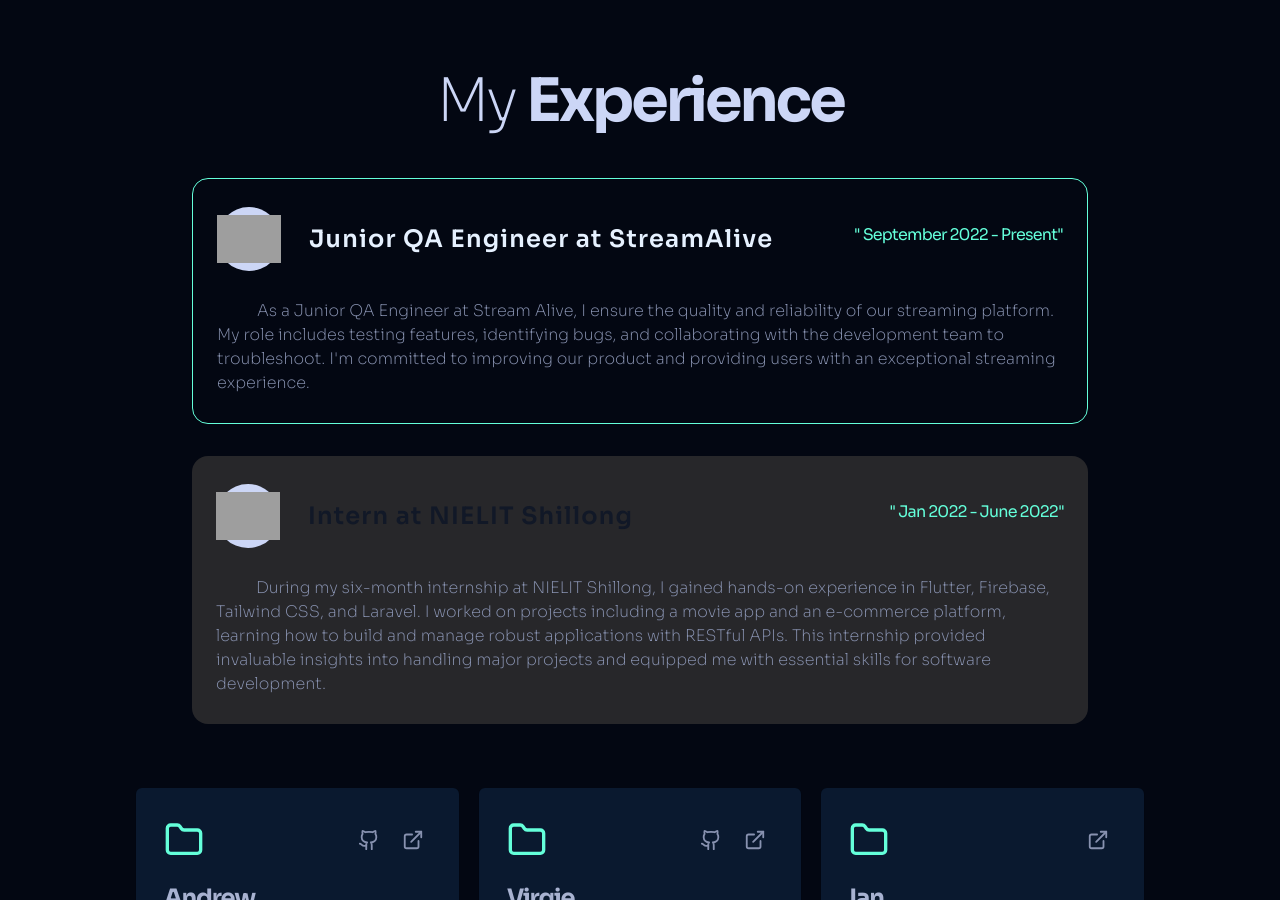
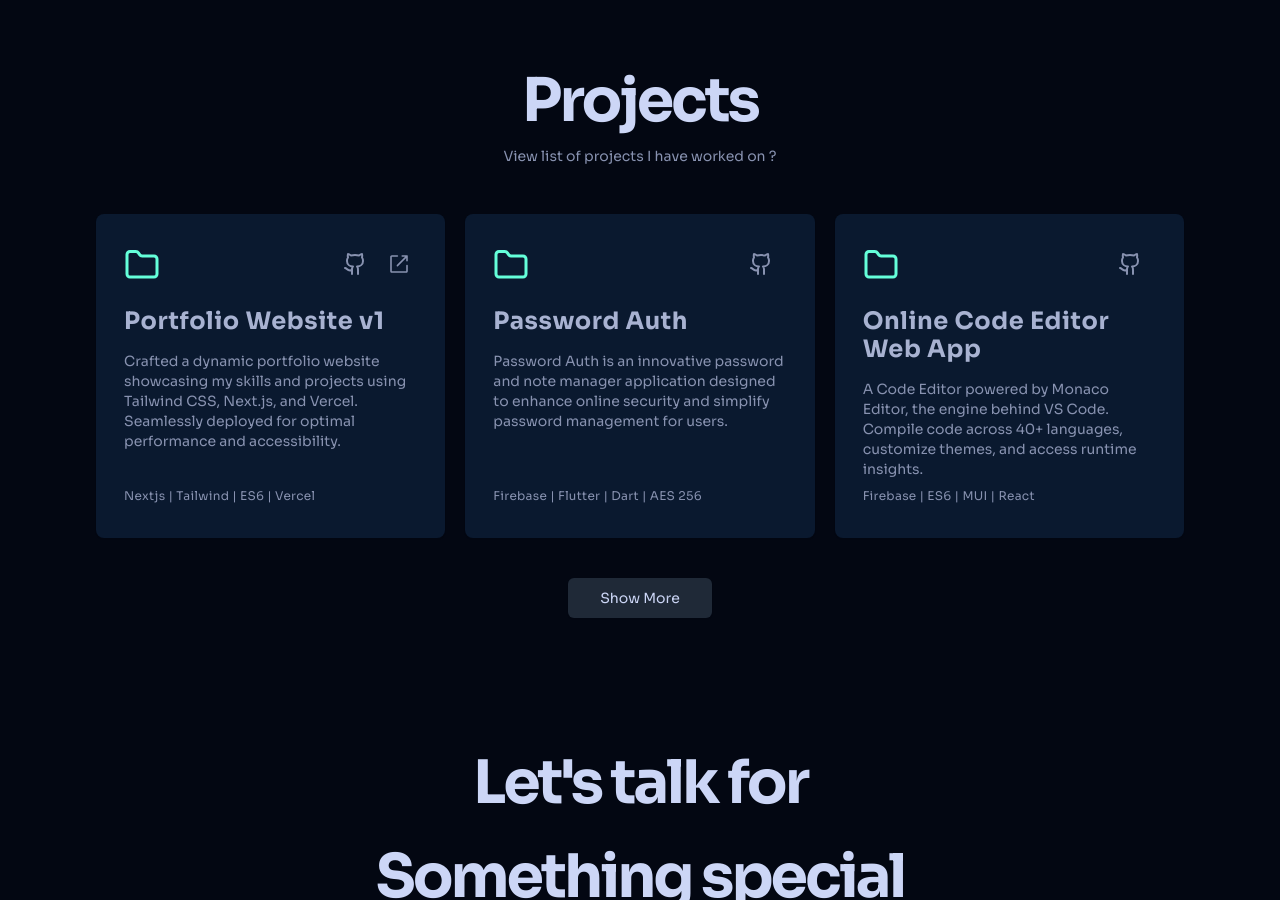
Before and after one commit to JyrwaJR/v1, a Next.js app: page / in a window 1280 px wide. Shown: the part 1900-2800 px from the top of the page. Built offline with nearby package versions, Linux system fonts and the light colour scheme; grey boxes are pictures that could not be loaded.

Commit message:
add project page

```diff
--- a/src/app/page.tsx
+++ b/src/app/page.tsx
@@ -3,6 +3,7 @@
 import Contact from "@src/components/contact/contact";
 import Experience from "@src/components/experience/experience";
 import Footer from "@src/components/footer/footer";
+import GridGuide from "@src/components/grid";
 import Hero from "@src/components/hero/hero";
 import Nav from "@src/components/nav/nav";
 import Projects from "@src/components/projects/projects";
@@ -19,11 +20,11 @@
   return (
     <ScrollArea>
       <Nav isLoaded={isMounted} />
-      <div className="md:container">
+      <div className="sm:container">
         <Hero />
         <Skills />
         <About />
-        <Experience />
+        {/* <Experience /> */}
         <Projects />
         <Contact />
       </div>
--- a/src/components/grid.tsx
+++ b/src/components/grid.tsx
@@ -3,21 +3,21 @@
 const GridGuide = () => {
   return (
     <React.Fragment>
-      <div className="fixed zIndex-1000 inset-0 opacity-5 overflow-hidden">
+      <div className="zIndex-1000 fixed inset-0 overflow-hidden opacity-5">
         <div className="h-screen md:container">
-          <div className="grid grid-cols-12 h-full gap-5 justify-center items-center">
-            <div className="grid-cols-1  h-full bg-red-500" />
-            <div className="grid-cols-1  h-full bg-red-500" />
-            <div className="grid-cols-1  h-full bg-red-500" />
-            <div className="grid-cols-1  h-full bg-red-500" />
-            <div className="grid-cols-1  h-full bg-red-500" />
-            <div className="grid-cols-1  h-full bg-red-500" />
-            <div className="grid-cols-1  h-full bg-red-500" />
-            <div className="grid-cols-1  h-full bg-red-500" />
-            <div className="grid-cols-1  h-full bg-red-500" />
-            <div className="grid-cols-1  h-full bg-red-500" />
-            <div className="grid-cols-1  h-full bg-red-500" />
-            <div className="grid-cols-1  h-full bg-red-500" />
+          <div className="grid h-full grid-cols-4 items-center justify-center gap-5 md:grid-cols-12">
+            <div className="h-full  grid-cols-1 bg-red-500" />
+            <div className="h-full  grid-cols-1 bg-red-500" />
+            <div className="h-full  grid-cols-1 bg-red-500" />
+            <div className="h-full  grid-cols-1 bg-red-500" />
+            <div className="h-full  grid-cols-1 bg-red-500" />
+            <div className="h-full  grid-cols-1 bg-red-500" />
+            <div className="h-full  grid-cols-1 bg-red-500" />
+            <div className="h-full  grid-cols-1 bg-red-500" />
+            <div className="h-full  grid-cols-1 bg-red-500" />
+            <div className="h-full  grid-cols-1 bg-red-500" />
+            <div className="h-full  grid-cols-1 bg-red-500" />
+            <div className="h-full  grid-cols-1 bg-red-500" />
           </div>
         </div>
       </div>
--- a/src/components/hero/hero.tsx
+++ b/src/components/hero/hero.tsx
@@ -127,7 +127,7 @@
 const Hero = () => {
   return (
     <>
-      <div className="h-screen px-5 md:container md:px-0">
+      <div className="h-screen px-5 md:px-0">
         <div className="flex h-full flex-col items-start justify-center space-y-2">
           {items.map((Item, index) => (
             <Fade key={index} type="just" delay={index}>
@@ -163,10 +163,13 @@
                   variant: "outline",
                   size: "icon",
                   className:
-                    "border-1 flex items-center justify-center rounded-full border-slate text-center font-bold  text-slate hover:scale-110 hover:border-green  hover:text-green",
+                    "border-1 flex items-center justify-center rounded-full border-slate bg-transparent text-center  font-bold text-slate hover:scale-110 hover:border-green  hover:text-green",
                 })}
               >
-                <Icons name={link.name} className="text-inherit" />
+                <Icons
+                  name={link.name}
+                  className="h-6 w-6 fill-none text-inherit"
+                />
               </Link>
             </motion.div>
           </Fade>
--- a/src/components/icon/index.tsx
+++ b/src/components/icon/index.tsx
@@ -14,27 +14,27 @@
 import FigmaIcon from "./figma";
 import CypressIcon from "./cypress";
 import GitIcon from "./git";
-import { cva, VariantProps } from "class-variance-authority";
-import GithubIcon from "./github";
-import InstagramIcon from "./instagram";
-import TwitterIcon from "./twitter";
-import LinkedinIcon from "./linkedin";
+import { FolderIcon, Github, Instagram, Linkedin, Twitter } from "lucide-react";
 
 export interface IconProps {
   name?: string;
   className?: string;
 }
 const Icons = ({ name, className }: IconProps) => {
-  const style = cn("fill-current w-6 h-6", className);
+  const style = cn("w-6 h-6", className);
   switch (name?.toLowerCase()) {
+    case "folder":
+      return <FolderIcon className={style} />;
     case "github":
-      return <GithubIcon className={style} />;
+      return <Github className={style} />;
     case "instagram":
-      return <InstagramIcon className={style} />;
+      return <Instagram className={style} />;
     case "linkedin":
-      return <LinkedinIcon className={style} />;
-    case "twitter" || "x":
-      return <TwitterIcon className={style} />;
+      return <Linkedin className={style} />;
+    case "twitter":
+      return <Twitter className={style} />;
+    case "x":
+      return <Twitter className={style} />;
     case "javascript":
       return <JavaScriptIcon className={style} />;
     case "typescript":
--- a/src/components/icon/java-script.tsx
+++ b/src/components/icon/java-script.tsx
@@ -4,7 +4,7 @@
   className?: string;
 };
 const JavaScriptIcon = ({ className }: Props) => {
-  const style = cn("w-14 h-14", className);
+  const style = cn("w-14 h-14 fill-current", className);
   return (
     <svg
       viewBox={`0 0 50 50`}
--- a/src/components/nav/nav.tsx
+++ b/src/components/nav/nav.tsx
@@ -150,7 +150,7 @@
                     className: "text-slate hover:text-green",
                   })}
                 >
-                  0{index + 1}. {link.name}
+                  {link.name}
                 </Text>
               </Link>
             )}
--- /dev/null
+++ b/src/components/projects/my-projects.ts
@@ -0,0 +1,34 @@
+import { ProjectsCardProps } from "./projects-card";
+
+export const projects: ProjectsCardProps[] = [
+  {
+    projectName: "Portfolio Website v1",
+    projectDescription:
+      "Crafted a dynamic portfolio website showcasing my skills and projects using Tailwind CSS, Next.js, and Vercel. Seamlessly deployed for optimal performance and accessibility.",
+    projectTechStack: "Nextjs | Tailwind | ES6 | Vercel",
+    githubLink: "https://github.com/JyrwaJR/v1",
+    projectLink: "https://jyrwaboys.vercel.app/",
+  },
+  {
+    projectName: "Password Auth",
+    projectDescription:
+      "Password Auth is an innovative password and note manager application designed to enhance online security and simplify password management for users.",
+    projectTechStack: "Firebase | Flutter | Dart | AES 256 ",
+    githubLink: "https://github.com/JyrwaJR/password-manager",
+  },
+  {
+    projectName: "Online Code Editor Web App",
+    projectDescription:
+      "A Code Editor powered by Monaco Editor, the engine behind VS Code. Compile code across 40+ languages, customize themes, and access runtime insights.",
+    projectTechStack: "Firebase | ES6 | MUI | React",
+    githubLink: "https://github.com/JyrwaJR/password-manager",
+  },
+  {
+    projectName: "Church Management System",
+    projectDescription:
+      " This open-source project is designed to help churches and religious organizations manage their members, events, donations, and more effectively.",
+    projectTechStack: "Nextjs | Prisma | MongoDB | Tailwind | Vercel",
+    projectLink: "https://easychurch.vercel.app/",
+    githubLink: "https://github.com/JyrwaJR/balang-management-system",
+  },
+];
--- /dev/null
+++ b/src/components/projects/projects-card.tsx
@@ -0,0 +1,96 @@
+import { Text } from "@components/text";
+import { buttonVariants } from "@components/ui/button";
+import Link from "next/link";
+import { motion } from "framer-motion";
+import Icons from "../icon";
+
+export type ProjectsCardProps = {
+  projectName: string;
+  projectDescription: string;
+  projectTechStack: string;
+  projectLink?: string;
+  githubLink?: string;
+};
+export const ProjectsCard = ({
+  projectName,
+  projectDescription,
+  projectTechStack,
+  projectLink,
+  githubLink,
+}: ProjectsCardProps) => {
+  return (
+    <motion.div
+      whileHover={{
+        zIndex: 40,
+        y: -10,
+        scale: 1.05,
+        transition: { duration: 0.3 },
+      }}
+      className="group mx-4 flex min-h-[324px] min-w-[304] flex-col justify-between rounded-lg bg-navy px-7 py-8 shadow-sm hover:text-green md:mx-0"
+    >
+      <div className="flex flex-col items-start justify-stretch space-y-6 rounded-sm ">
+        <div className=" flex w-full items-center justify-between ">
+          <div>
+            <Icons name="folder" className="h-9 w-9 text-green" />
+          </div>
+          <div className="flex items-center space-x-2 text-slate">
+            <div>
+              {githubLink && (
+                <Link
+                  target="_blank"
+                  href={githubLink}
+                  className={buttonVariants({
+                    variant: "ghost",
+                    size: "icon",
+                    className:
+                      "text-slate hover:bg-transparent hover:text-green",
+                  })}
+                >
+                  <Icons name="github" className="h-6 w-6" />
+                </Link>
+              )}
+            </div>
+            <div>
+              {projectLink && (
+                <Link
+                  target="_blank"
+                  href={projectLink}
+                  className={buttonVariants({
+                    variant: "ghost",
+                    size: "icon",
+                    className:
+                      "text-slate hover:bg-transparent hover:text-green",
+                  })}
+                >
+                  <Icons className="h-6 w-6" />
+                </Link>
+              )}
+            </div>
+          </div>
+        </div>
+        <div className="flex flex-col items-start justify-between space-y-4 ">
+          <div>
+            <Text
+              size={"h4"}
+              className="line-clamp-2  tracking-wide text-lightSlate group-hover:text-green"
+              weight={"bold"}
+            >
+              {projectName}
+            </Text>
+          </div>
+          <div className="line-clamp-5">
+            <Text className="text-sm text-slate">{projectDescription}</Text>
+          </div>
+        </div>
+      </div>
+      <div className="flex items-center justify-start">
+        <Text
+          size={"p3"}
+          className=" tracking-wide text-slate group-hover:text-green"
+        >
+          {projectTechStack}
+        </Text>
+      </div>
+    </motion.div>
+  );
+};
--- a/src/components/projects/projects.tsx
+++ b/src/components/projects/projects.tsx
@@ -1,45 +1,62 @@
-import { ExternalLink, FolderIcon, Github } from "lucide-react";
-import React from "react";
+import React, { useEffect } from "react";
+import Fade from "../fade";
+import { ShowLessOrMoreButton } from "./show-more-less-btn";
+import { ProjectsCard } from "./projects-card";
+import { projects } from "./my-projects";
 import { Text } from "../text";
 import Link from "next/link";
 import { buttonVariants } from "../ui/button";
-import { motion } from "framer-motion";
-import Fade from "../fade";
-const ProjectList: ProjectsCardProps[] = [
-  {
-    projectName: "Andrew",
-    projectDescription:
-      "fifth girl high probably except badly primitive try no skin difficult large fierce taught grandmother own flew beginning shape unhappy party lady ago dear",
-    projectTechStack: "Tech Stack",
-    projectLink: "http://luvmema.ve/rejnujgo",
-    githubLink: "https://project1.com",
-  },
-  {
-    projectName: "Virgie",
-    projectDescription:
-      "fifth girl high probably except badly primitive try no skin difficult large fierce taught grandmother own flew beginning shape unhappy party lady ago dear",
-    projectTechStack: "Tech Stack",
-    projectLink: "http://tuez.cm/perfanras",
-    githubLink: "https://project1.com",
-  },
-  {
-    projectName: "Ian",
-    projectDescription:
-      "fifth girl high probably except badly primitive try no skin difficult large fierce taught grandmother own flew beginning shape unhappy party lady ago dear",
-    projectTechStack: "Tech Stack",
-    projectLink: "http://veg.kg/doc",
-  },
-];
+
 const Project = () => {
+  const [isShowCount, setIsShowCount] = React.useState<number>(3);
+  const [isShowMore, setIsShowMore] = React.useState<boolean>(true);
+  const onClickShowMoreOrLess = () => {
+    if (!isShowMore) {
+      setIsShowCount(3);
+    } else {
+      setIsShowCount(isShowCount + 3);
+    }
+  };
+  useEffect(() => {
+    if (isShowCount >= projects.length) {
+      setIsShowMore(false);
+    } else {
+      setIsShowMore(true);
+    }
+  }, [isShowCount]);
+
   return (
-    <div className="mx-10   ">
-      <div className="grid grid-cols-12 gap-3 md:gap-5">
-        {ProjectList.map((item, index) => (
+    <>
+      <div className="h-full ">
+        <div className="h-full ">
+          <div className="flex aspect-auto w-full flex-col items-center justify-center space-y-10 py-16  ">
+            <Fade className="w-full text-center">
+              <Text
+                size="displayL"
+                weight={"extraBold"}
+                className="text-nowrap text-lightestSlate"
+              >
+                Projects
+              </Text>
+              <div>
+                <Link
+                  href="/projects"
+                  className={buttonVariants({
+                    variant: "link",
+                    className: "text-slate hover:text-green",
+                  })}
+                >
+                  View list of projects I have worked on ?
+                </Link>
+              </div>
+            </Fade>
+            <div className="grid grid-cols-12 gap-5 ">
+              {projects.slice(0, isShowCount).map((item, index) => (
                 <div
                   key={index}
-            className="col-span-full md:col-span-6 lg:col-span-4 2xl:col-span-3"
+                  className="col-span-full md:col-span-6 lg:col-span-4 "
                 >
-            <Fade delay={index}>
+                  <Fade delay={index * 0.7}>
                     <ProjectsCard
                       projectDescription={item.projectDescription}
                       projectLink={item.projectLink}
@@ -50,96 +67,23 @@
                   </Fade>
                 </div>
               ))}
+              <div className="col-span-full">
+                <Fade delay={1}>
+                  {projects.length > 3 && (
+                    <ShowLessOrMoreButton
+                      onClick={onClickShowMoreOrLess}
+                      isShowMore={isShowMore}
+                      size="lg"
+                    />
+                  )}
+                </Fade>
               </div>
             </div>
+          </div>
+        </div>
+      </div>
+    </>
   );
 };
 
 export default Project;
-type ProjectsCardProps = {
-  projectName: string;
-  projectDescription: string;
-  projectTechStack: string;
-  projectLink: string;
-  githubLink?: string;
-};
-const ProjectsCard = ({
-  projectName,
-  projectDescription,
-  projectTechStack,
-  projectLink,
-  githubLink,
-}: ProjectsCardProps) => {
-  return (
-    <motion.div
-      whileHover={{
-        zIndex: 40,
-        y: -10,
-        scale: 1.05,
-        transition: { duration: 0.3 },
-      }}
-      className="group h-full min-h-full w-full rounded-md bg-navy px-4 shadow-sm hover:text-green md:px-0"
-    >
-      <div className="w-full rounded-sm  px-7 py-8 ">
-        <div className="flex h-full flex-col items-start justify-between space-y-6">
-          <div className="flex w-full items-center  justify-between ">
-            <div className="">
-              <FolderIcon size={40} className="text-green" />
-            </div>
-            <div className="flex h-full items-center space-x-2 text-slate">
-              <div>
-                {githubLink && (
-                  <Link
-                    target="_blank"
-                    href={githubLink}
-                    className={buttonVariants({
-                      variant: "ghost",
-                      size: "icon",
-                      className:
-                        "text-slate hover:bg-transparent hover:text-green",
-                    })}
-                  >
-                    <Github size={22} />
-                  </Link>
-                )}
-              </div>
-              <div>
-                <Link
-                  target="_blank"
-                  href={projectLink}
-                  className={buttonVariants({
-                    variant: "ghost",
-                    size: "icon",
-                    className:
-                      "text-slate hover:bg-transparent hover:text-green",
-                  })}
-                >
-                  <ExternalLink size={22} />
-                </Link>
-              </div>
-            </div>
-          </div>
-          <div className="flex flex-col items-start justify-between space-y-4 ">
-            <div className="">
-              <Text
-                size={"h4"}
-                className="text-lightSlate group-hover:text-green "
-                weight={"bold"}
-              >
-                {projectName}
-              </Text>
-            </div>
-            <div className="">
-              <Text className="text-sm text-slate">{projectDescription}</Text>
-            </div>
-          </div>
-          <div className="flex items-center justify-center ">
-            <Text size={"p3"} className="text-slate hover:text-green">
-              {projectTechStack}
-            </Text>
-          </div>
-        </div>
-      </div>
-    </motion.div>
-  );
-};
--- /dev/null
+++ b/src/components/projects/show-more-less-btn.tsx
@@ -0,0 +1,41 @@
+import { cn } from "@src/lib/utils";
+import { Button } from "../ui/button";
+type Props = {
+  onClick: () => void;
+  isShowMore: boolean;
+  className?: string;
+  variant?:
+    | "default"
+    | "secondary"
+    | "outline"
+    | "destructive"
+    | "ghost"
+    | "link";
+  size?: "default" | "sm" | "lg" | "icon";
+};
+export const ShowLessOrMoreButton = ({
+  onClick,
+  isShowMore = false,
+  className,
+  variant = "secondary",
+  size = "lg",
+}: Props) => {
+  const style = cn(
+    "mt-5 flex justify-center text-lightestSlate hover:text-green",
+    className,
+  );
+  return (
+    <>
+      <div className={style}>
+        <Button
+          variant={variant}
+          className="text-inherit"
+          size={size}
+          onClick={onClick}
+        >
+          {isShowMore ? "Show More" : "Show Less"}
+        </Button>
+      </div>
+    </>
+  );
+};
--- a/src/components/text.tsx
+++ b/src/components/text.tsx
@@ -53,7 +53,7 @@
 
 const Text = React.forwardRef<HTMLParagraphElement, TextProps>(
   ({ className, variant, size, weight, asChild = false, ...props }, ref) => {
-    const Comp = asChild ? Slot : "h1";
+    const Comp = asChild ? Slot : "p";
     return (
       <Comp
         className={textVariants({ variant, size, weight, className })}
@@ -61,7 +61,7 @@
         {...props}
       />
     );
-  }
+  },
 );
 
 Text.displayName = "Text";
```
Lines whose indentation alone changed are shown as unchanged.
